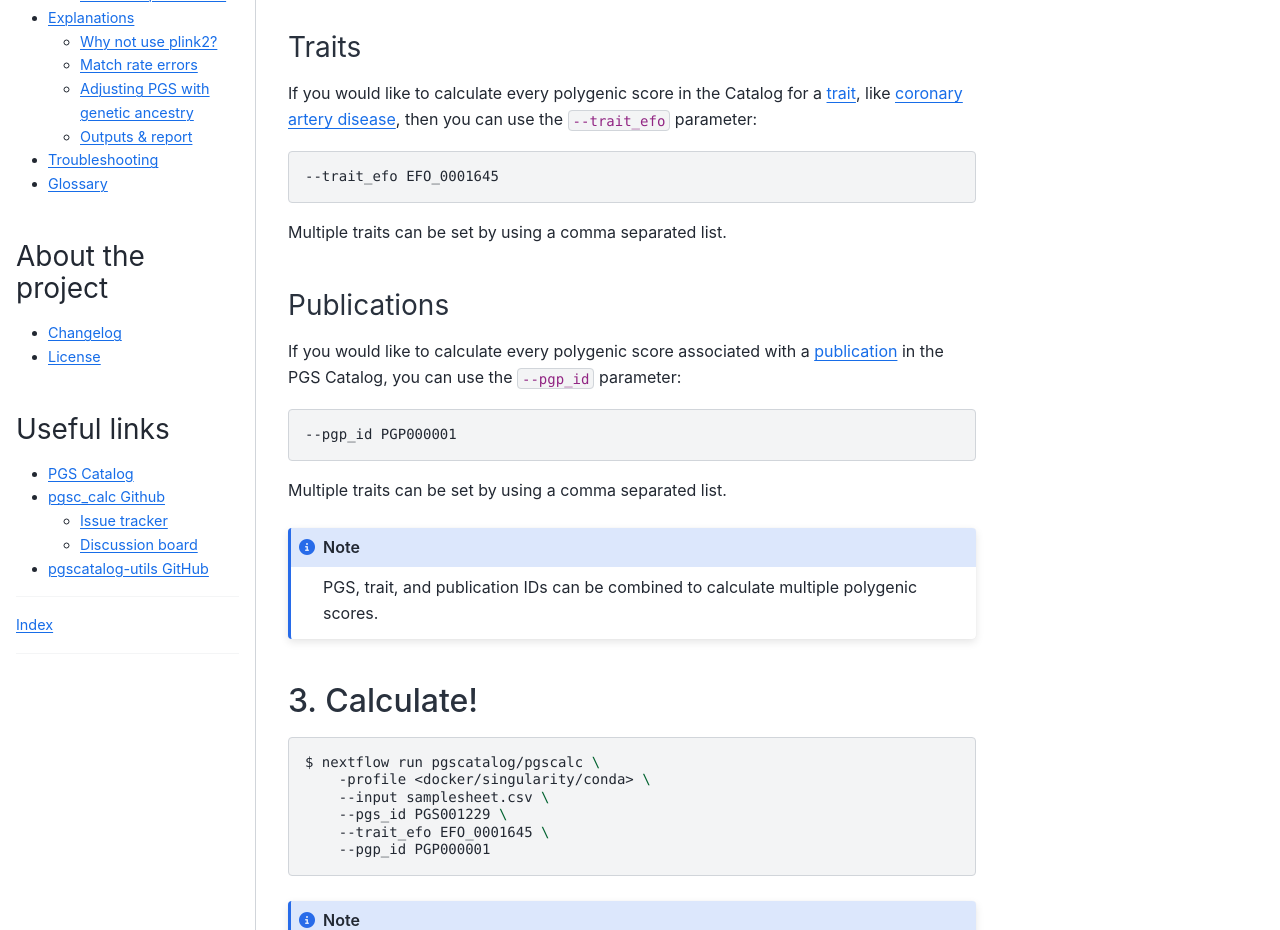
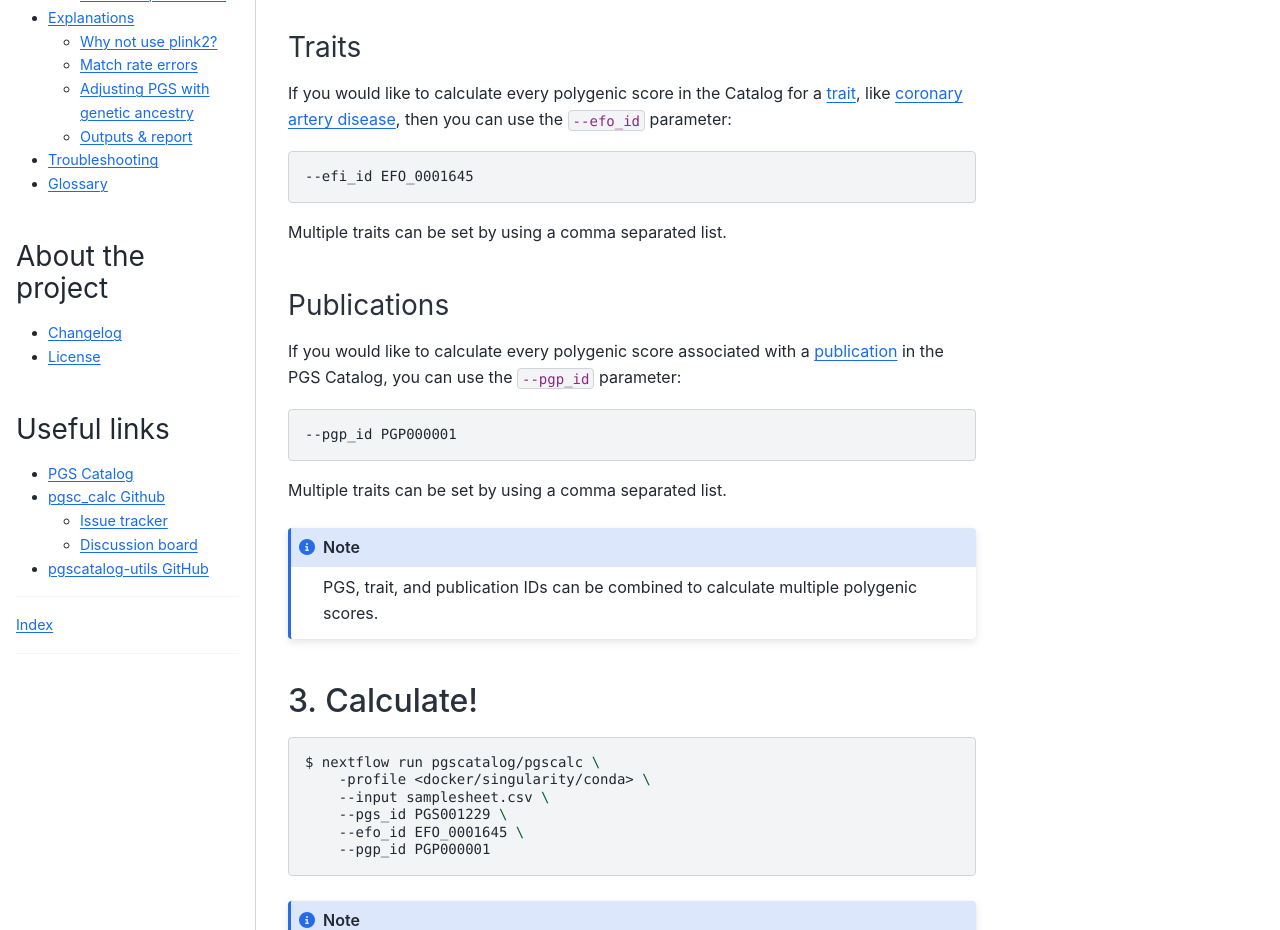
Before and after one commit to PGScatalog/pgsc_calc, a Sphinx documentation site: the page built from docs/how-to/calculate_pgscatalog.rst, in a window 1280 px wide and 1400 px high, scrolled down 692 px. Shown: the part 285-1215 px from the top of the window. Built offline with Sphinx 7.4.7 and the Sphinx Book theme 1.1.4, drawn with Linux system fonts in a browser that asks for light colours.

Commit message:
update trait_efo -> efo_id

```diff
--- a/docs/getting-started.rst
+++ b/docs/getting-started.rst
@@ -98,7 +98,7 @@ parameter:
     --pgs_id PGS001229 # one score
     --pgs_id PGS001229,PGS001405 # many scores separated by , (no spaces)
 
-.. note:: You can also select scores associated with traits (``--trait_efo``) and
+.. note:: You can also select scores associated with traits (``--efo_id``) and
           publications (``--pgp_id``)
 
 If you would like to use a custom scoring file not published in the PGS Catalog,
--- a/docs/how-to/calculate_pgscatalog.rst
+++ b/docs/how-to/calculate_pgscatalog.rst
@@ -46,12 +46,12 @@ Traits
 ~~~~~~
 
 If you would like to calculate every polygenic score in the Catalog for a
-`trait`_, like `coronary artery disease`_, then you can use the ``--trait_efo``
+`trait`_, like `coronary artery disease`_, then you can use the ``--efo_id``
 parameter:
 
 .. code-block:: console
 
-    --trait_efo EFO_0001645
+    --efi_id EFO_0001645
 
 Multiple traits can be set by using a comma separated list.
 
@@ -85,7 +85,7 @@ Multiple traits can be set by using a comma separated list.
         -profile <docker/singularity/conda> \
         --input samplesheet.csv \
         --pgs_id PGS001229 \
-        --trait_efo EFO_0001645 \
+        --efo_id EFO_0001645 \
         --pgp_id PGP000001
 
 .. note:: For more details about calculating multiple scores, see :ref:`multiple`
```
